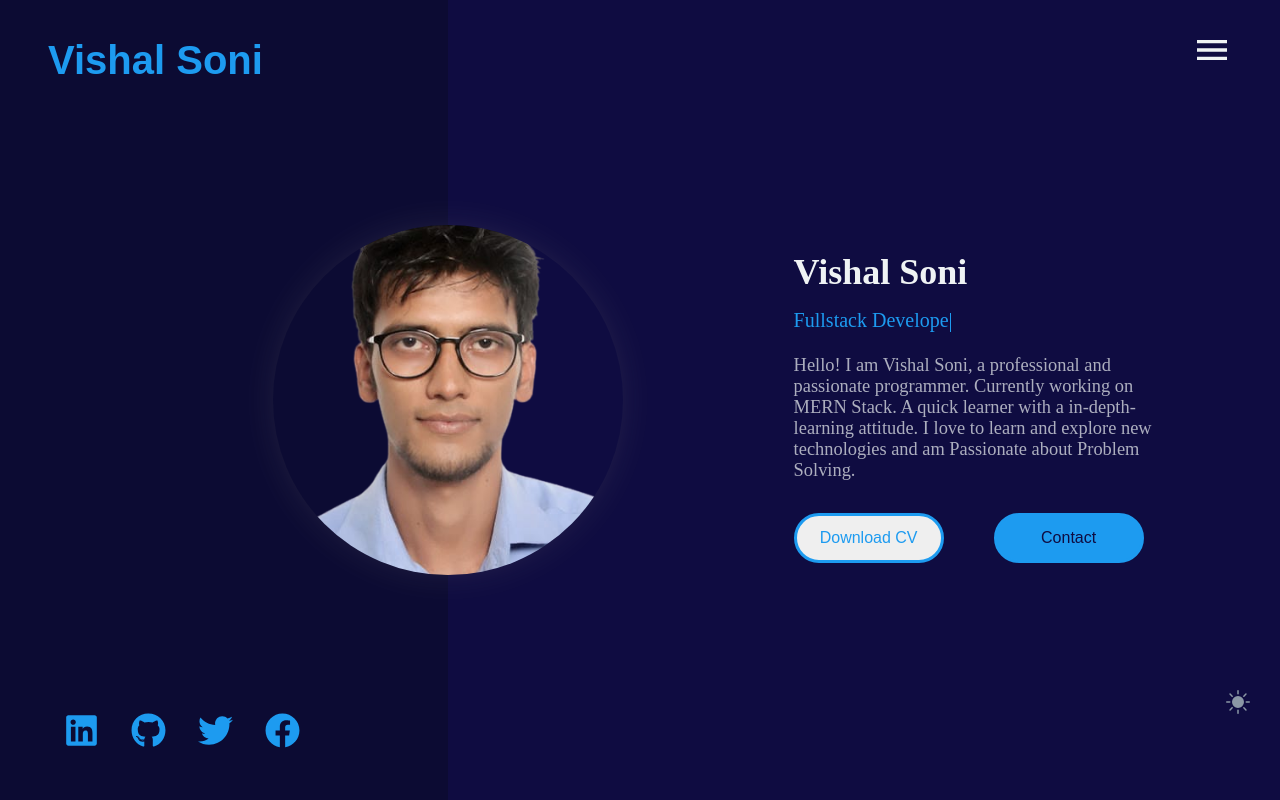
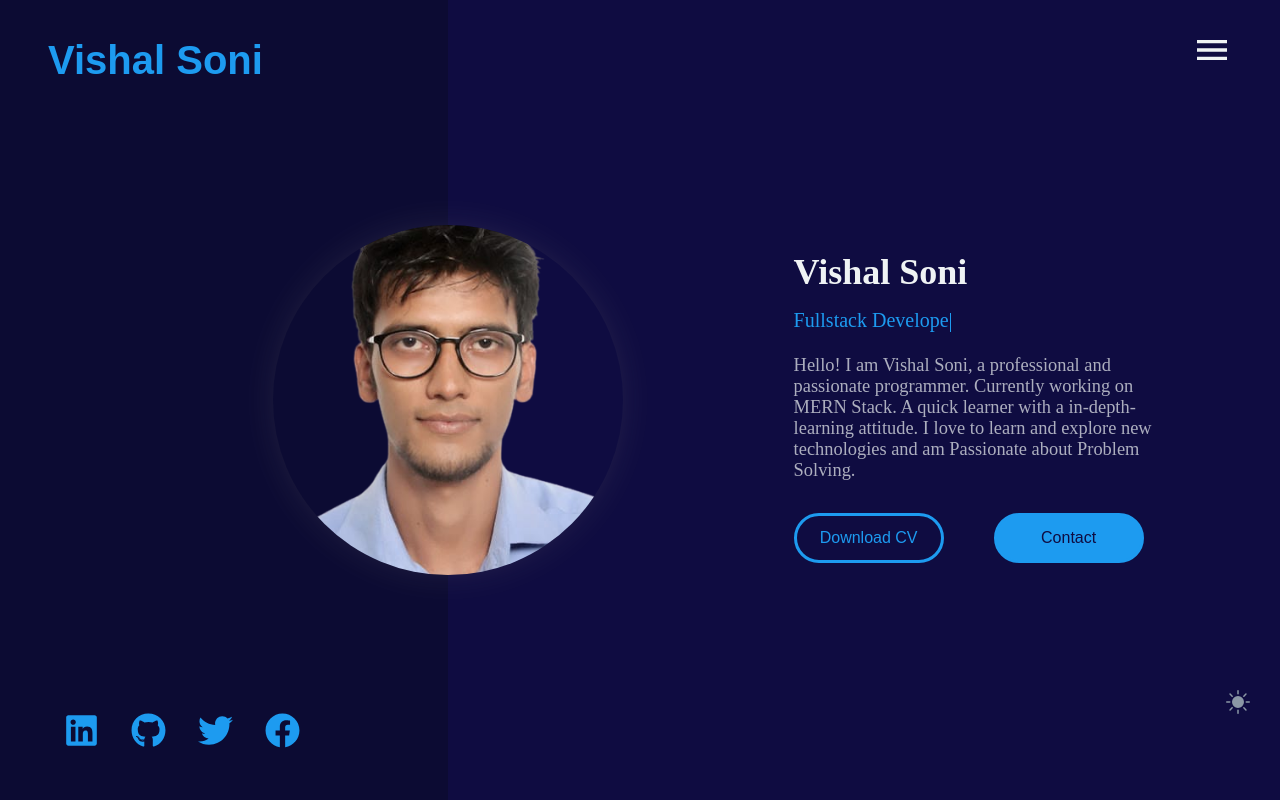
Before and after one commit to Eliuth0304/portfolio-react, a React (Create React App) app: page / in a window 1280 px wide. Shown: the top 800 px of the page. Built offline with nearby package versions, Linux system fonts and the light colour scheme; no server answers; a web font is replaced by a local one.

Commit message:
minor changes

```diff
--- a/src/components/container/landing.js
+++ b/src/components/container/landing.js
@@ -9,7 +9,7 @@ const Landing = () => {
   const useStyles = makeStyles((t) => ({
     resumeBtn: {
       color: theme.primary,
-      backgroundColor: 'theme.secondary',
+      backgroundColor: theme.secondary,
       borderRadius: '30px',
       textTransform: 'inherit',
       textDecoration: 'none',
--- a/src/components/core-ui/landing/landing-ui.js
+++ b/src/components/core-ui/landing/landing-ui.js
@@ -1,4 +1,3 @@
-
 import React from 'react';
 import { HashLink as NavLink } from 'react-router-hash-link';
 import Typed from 'react-typed';
```
